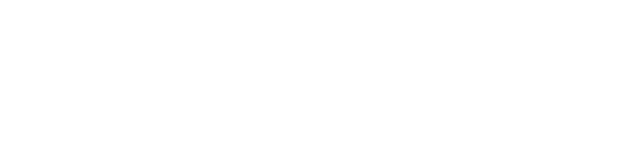
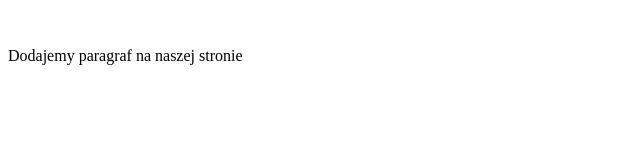
Before and after one commit to KamilWsb755/Slider, a plain HTML site: page index.html in a window 1280 px wide. Shown: the whole page, without its empty margins (0-640 px from the left). Drawn offline with Linux system fonts and the light colour scheme.

Commit message:
Added paragraph to index.html

```diff
--- a/index.html
+++ b/index.html
@@ -16,6 +16,7 @@
             <span id="two"></span>
             <span id="three"></span>
         </div>
+        <p>Dodajemy paragraf na naszej stronie</p>
     </header>
 
     <script src="main.js"></script>
```
